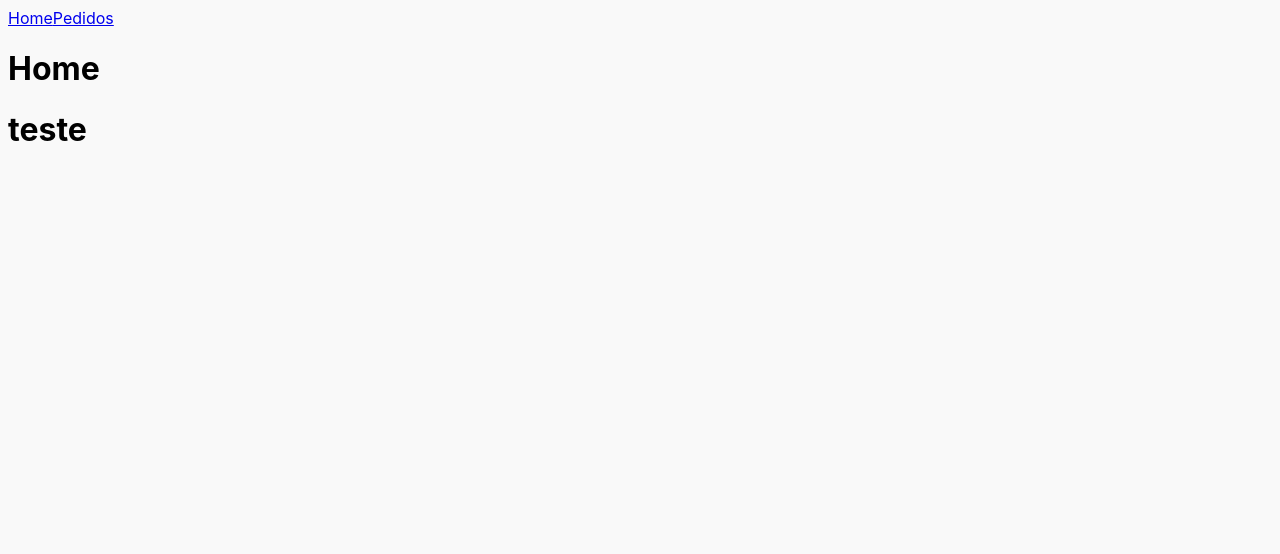
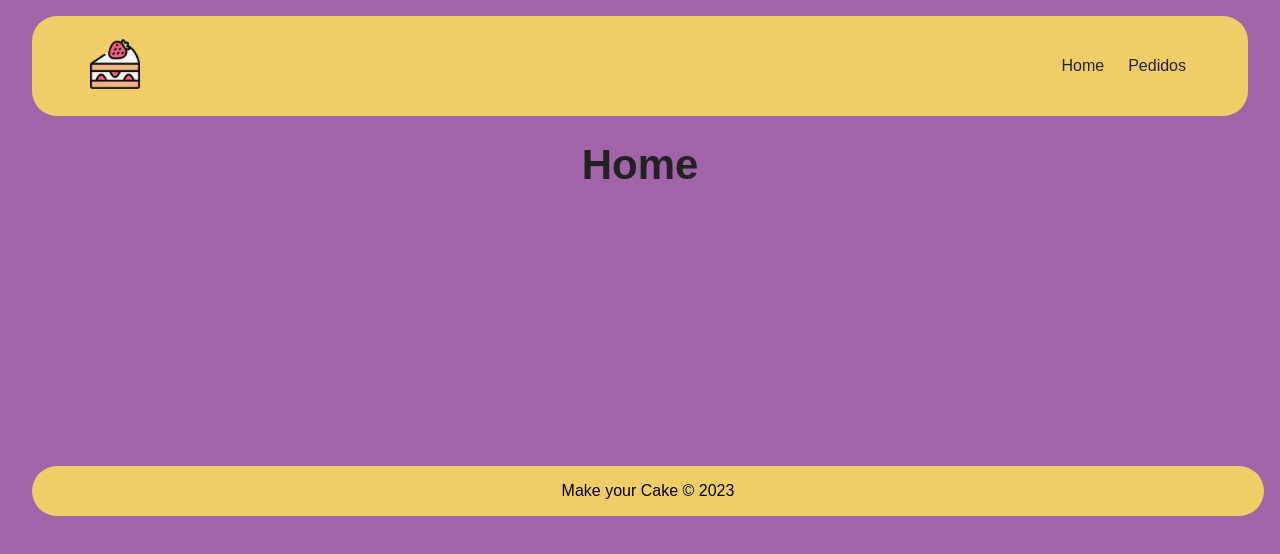
Before and after one commit to Edufcc/vue-project-MakeYourCake, a Vue app: page / in a window 1280 px wide. Shown: the top 554 px of the page. Built offline with nearby package versions, Linux system fonts and the light colour scheme.

Commit message:
feat: create navbar and footer

```diff
--- a/src/App.vue
+++ b/src/App.vue
@@ -1,18 +1,46 @@
-
 <template>
   <header>
-    <Menu/>
-    <router-view/>
-    <Footer/>
+    <Menu :logo="logo_src" :alt="app_name" />
+    <router-view />
+    <Footer />
   </header>
 </template>
 
-
-<script setup lang="ts">
-import { RouterView } from 'vue-router';
+<script lang="ts">
+import Vue from 'vue';
 import Menu from '@/components/Menu.vue';
 import Footer from '@/components/Footer.vue';
-import HomeView from './views/HomeView.vue';
+
+export default Vue.extend({
+  components: {
+    Menu,
+    Footer
+  },
+  data() {
+    return {
+      logo_src: "/img/logo.png",
+      app_name: "Make your cake"
+    };
+  }
+});
 </script>
 
-<style scoped></style>
+<style>
+  *{
+    font-family: Arial, Helvetica, sans-serif;
+    margin: 8px;
+    padding: 0;
+  }
+
+  .main-container {
+    margin: 25px;
+    min-height: 300px;
+  }
+
+  h1 {
+    text-align: center;
+    font-size: 42px;
+    margin-bottom: 30px;
+    color: #222;
+  }
+</style>
--- a/src/assets/main.css
+++ b/src/assets/main.css
@@ -1,11 +1,9 @@
 :root {
-  --bg-color: #f9f9f9;
+  --bg-color: #A263A9;
 
 }
 
 body {
   background-color: var(--bg-color);
   min-height: 100vh;
-  font-family: Inter, -apple-system, BlinkMacSystemFont, 'Segoe UI', Roboto, Oxygen, Ubuntu,
-    Cantarell, 'Fira Sans', 'Droid Sans', 'Helvetica Neue', sans-serif;
 }
--- a/src/components/Footer.vue
+++ b/src/components/Footer.vue
@@ -1,7 +1,7 @@
 <template>
-    <div>
-      <h1>teste</h1>
-    </div>
+    <footer>
+      <p>Make your Cake &copy; 2023</p>
+    </footer>
 </template>
 
 <script setup lang="ts">
@@ -9,4 +9,14 @@
 
 </script>
 
-<style scoped></style>
+<style scoped>
+  footer{
+    width: 100%;
+    height: 50px;
+    background-color: #F0CD67;
+    border-radius: 25px;
+    display: flex;
+    justify-content: center;
+    align-items: center;
+  }
+</style>
--- a/src/components/Menu.vue
+++ b/src/components/Menu.vue
@@ -1,18 +1,53 @@
 <template>
-    <div id="menu">
-        <nav>
-            <router-link to="/">
-                <img src="" id="logo">
+    <nav id="menu">
+
+            <router-link to="/" id="logo-url">
+                <img :src="logo" :alt="alt" id="logo">
             </router-link>
             <router-link to="/">Home</router-link>
             <router-link to="/orders">Pedidos</router-link>
-        </nav>
-    </div>
+
+    </nav>
 </template>
 
 <script setup lang="ts">
+    import { defineProps } from 'vue';
 
+    const props = defineProps({
+        logo: String,
+        alt: String
+    });
 
 </script>
 
-<style scoped></style>
+<style scoped>
+    #menu {
+        background-color: #F0CD67;
+        border-radius: 25px;
+        padding: 15px 50px;
+        display: flex;
+        justify-content: flex-end;
+        align-items: center;
+    }
+
+    #logo-url {
+        margin: auto;
+        margin-left: 0;
+    }
+
+    #logo {
+        width: 50px;
+    }
+
+    a {
+        color: #222;
+        text-decoration: none;
+        margin: 12px;
+        transition: .5s;
+    }
+
+    a:hover {
+        color: #FFF;
+    }
+
+</style>
--- a/src/views/HomeView.vue
+++ b/src/views/HomeView.vue
@@ -1,12 +1,11 @@
-
 <template>
-  <main>
-   <h1>Home</h1>
-  </main>
+  <div class="main-container">
+    <h1>Home</h1>
+  </div>
 </template>
 
-  <script setup lang="ts">
+<script setup lang="ts">
 
-  </script>
+</script>
 
-  <style></style>
+<style></style>
--- a/src/views/OrdersView.vue
+++ b/src/views/OrdersView.vue
@@ -1,5 +1,5 @@
 <template>
-    <div>
+    <div class="main-container">
         <h1>Pedidos</h1>
     </div>
 </template>
```
Also changed, not shown: public/img/logo.png (added).
